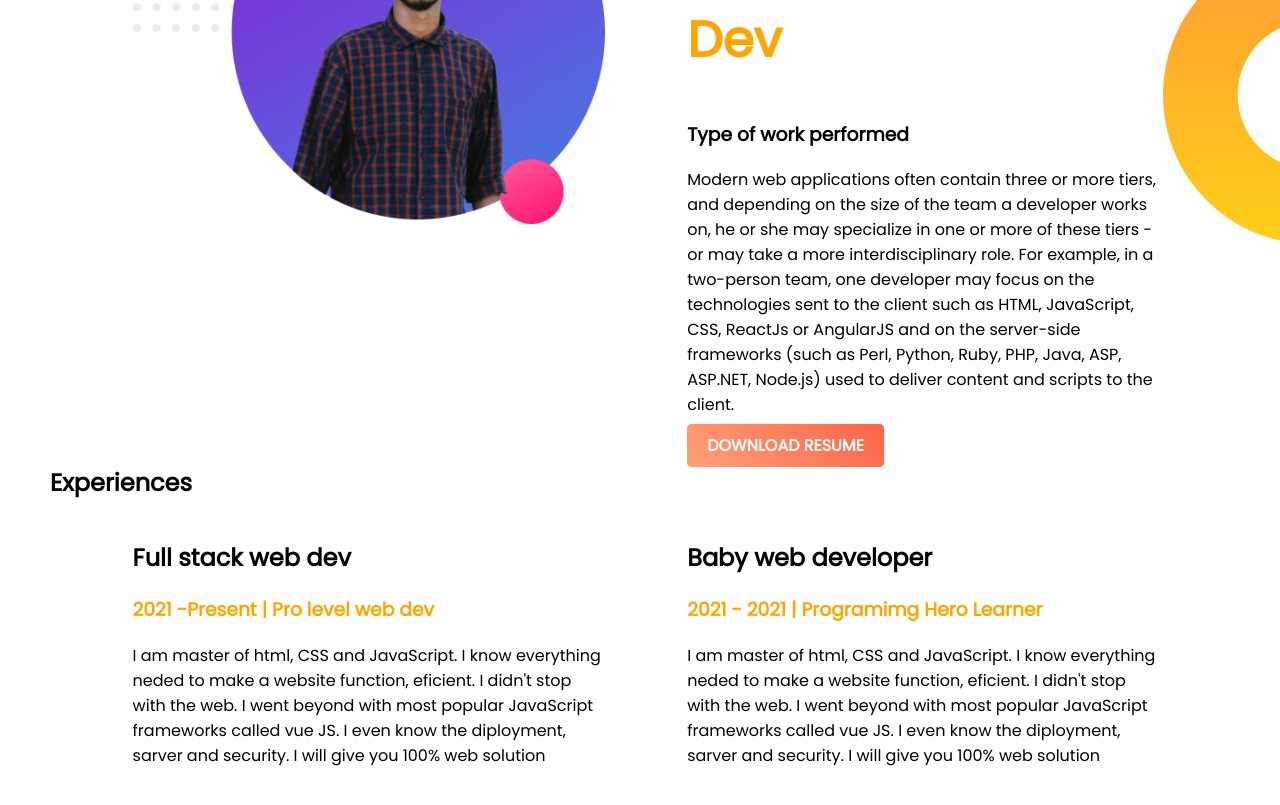
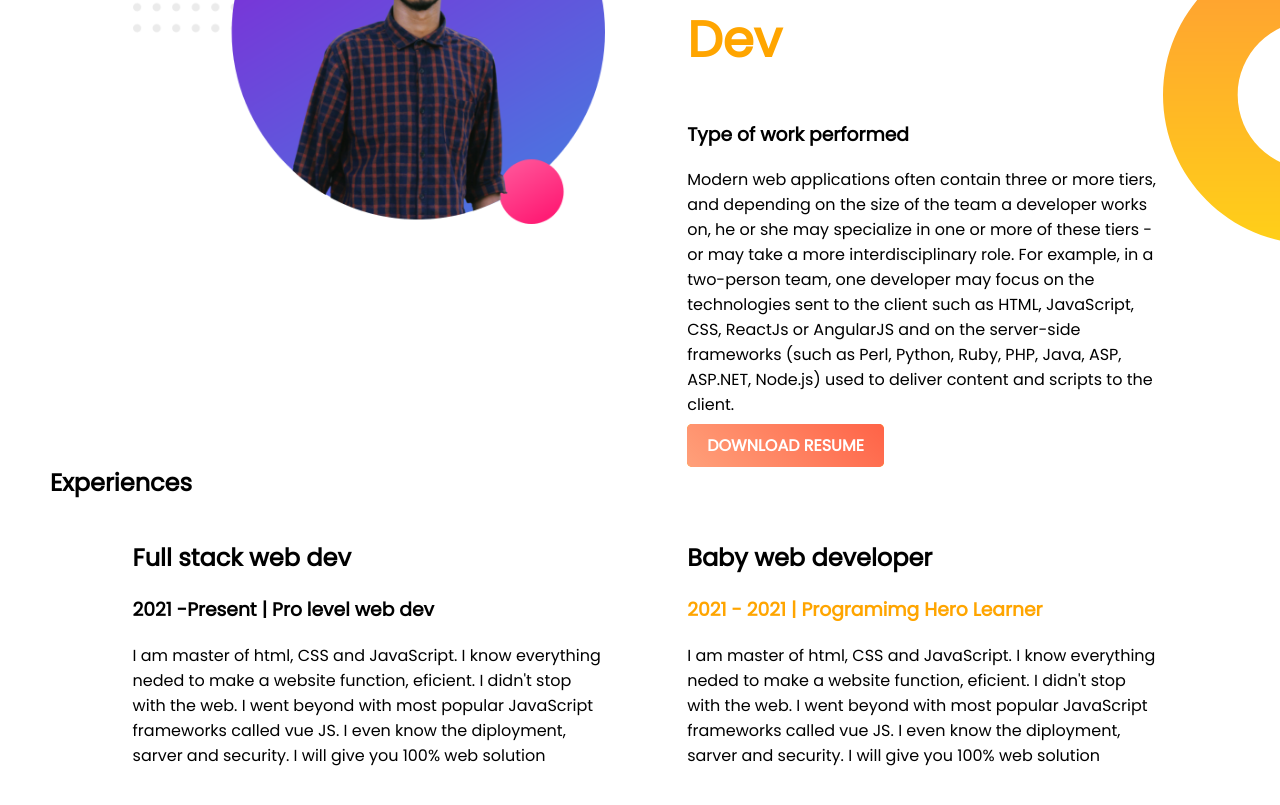
Before and after one commit to jaber996/web-portfolio, a plain HTML site: page index.html in a window 1280 px wide. Shown: the part 843-1648 px from the top of the page. Drawn offline with Linux system fonts and the light colour scheme.

```diff
--- a/index.html
+++ b/index.html
@@ -41,7 +41,7 @@
         <h2>Experiences</h2>
         <div class="half-width">
         <h2>Full stack web dev</h2>
-        <h3 class="orange-highlight" >2021 -Present | Pro level web dev </h3>
+        <h3 class=" -highlight" >2021 -Present | Pro level web dev </h3>
         <p>I am master of html, CSS and JavaScript. I know everything neded to make a website function, eficient. I didn't stop with the web. I went beyond with most popular JavaScript frameworks called vue JS. I even know the diployment, sarver and security. I will give you 100% web solution</p>
 
         </div>
```
